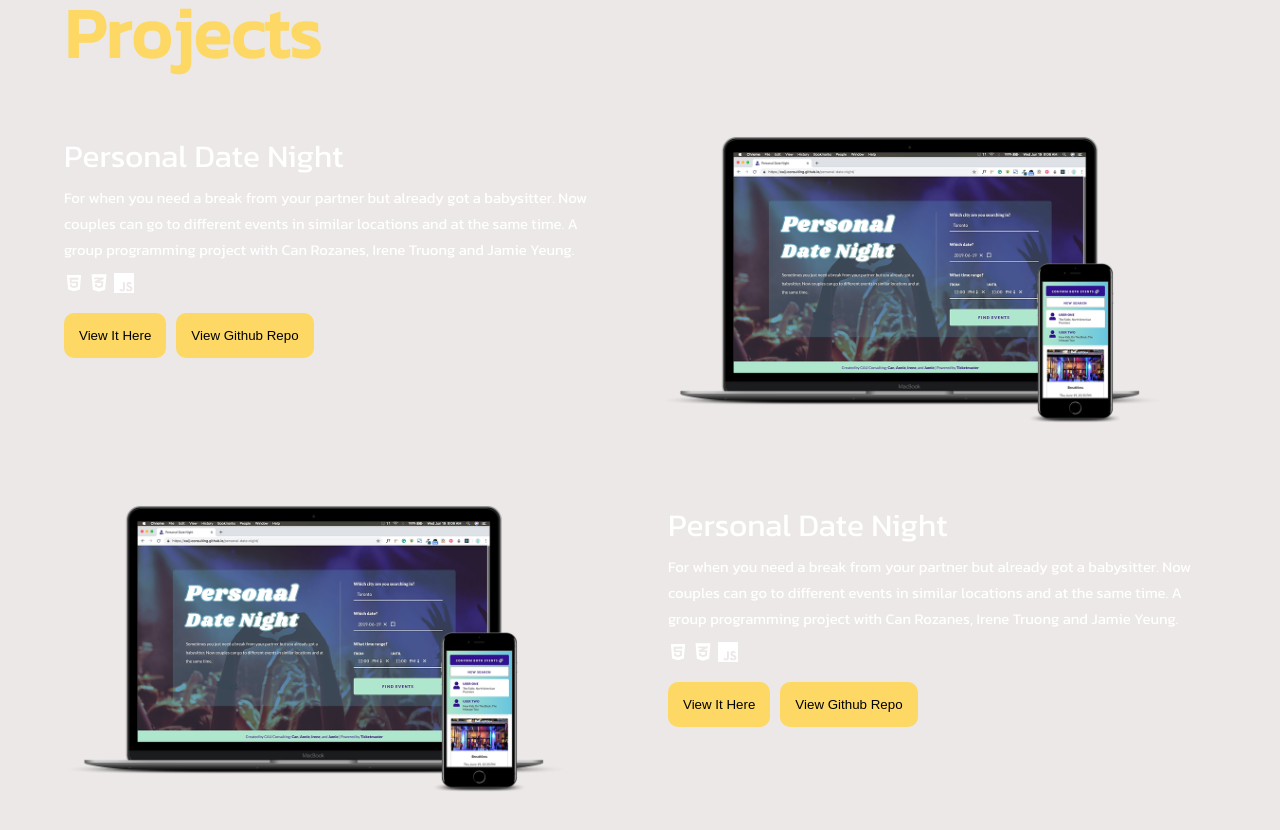
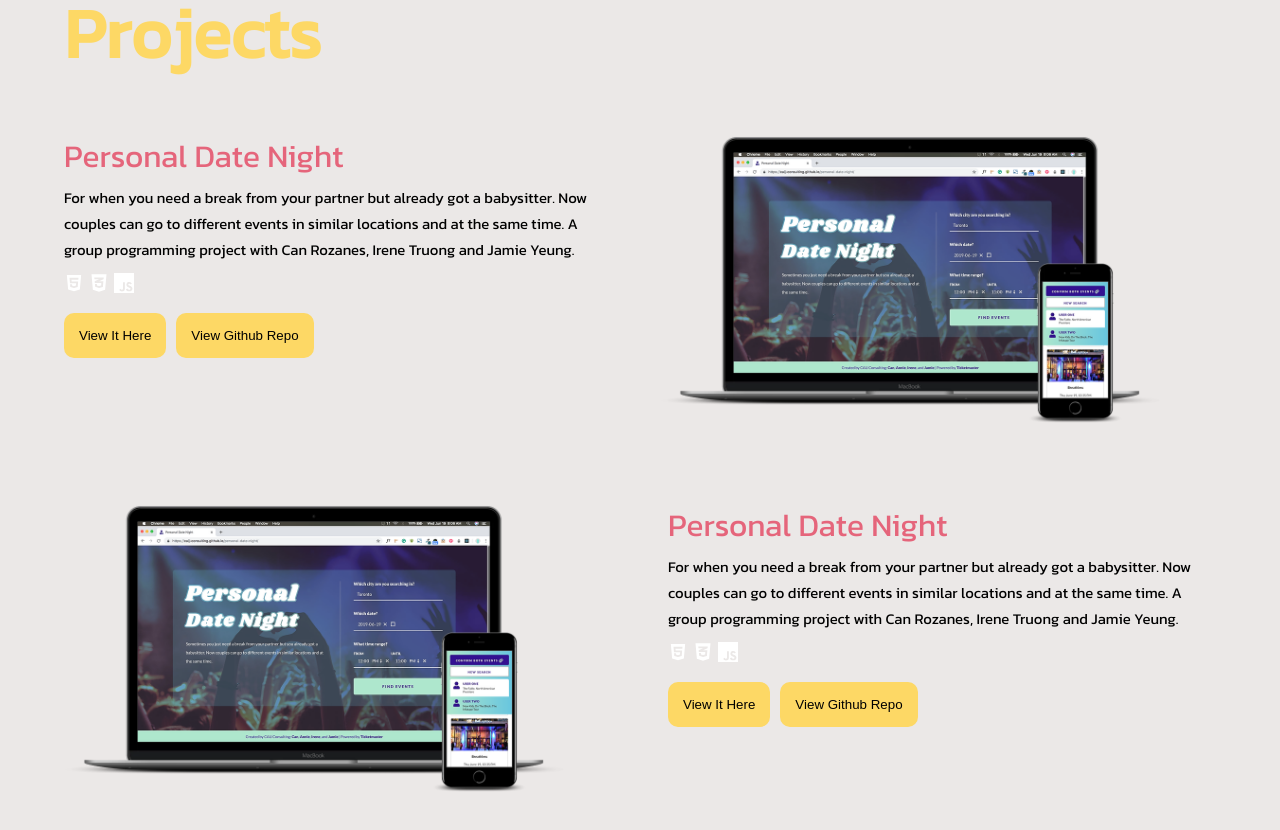
Before and after one commit to Nada-orban/mynewportfolio2, a Next.js app: page / in a window 1280 px wide. Shown: the part 600-1430 px from the top of the page. Built offline with nearby package versions, Linux system fonts and the light colour scheme.

Commit message:
project edit

```diff
--- a/Components/Projects.js
+++ b/Components/Projects.js
@@ -79,10 +79,16 @@ function Projects() {
                         <Grid item
                             md={6}
                             xs={12}>
-                            <Typography variant='h4'>Personal Date Night</Typography>
+                            <Typography variant='h4'
+                                sx={
+                                    {color: "secondary.pink"}
+                            }>Personal Date Night</Typography>
                             <Typography variant='subtitle1'
                                 sx={
-                                    {my: "10px"}
+                                    {
+                                        my: "10px",
+                                        color: "black"
+                                    }
                             }>For when you need a break from your partner but already got a babysitter. Now couples can go to different events in similar locations and at the same time. A group programming project with Can Rozanes, Irene Truong and Jamie Yeung.</Typography>
                             <Box display="flex" justifyContent="start" alignItems="center" gap="5px">
                                 <AiFillHtml5 style={
@@ -128,10 +134,16 @@ function Projects() {
                         <Grid item
                             md={6}
                             xs={12}>
-                            <Typography variant='h4'>Personal Date Night</Typography>
+                            <Typography variant='h4'
+                                sx={
+                                    {color: "secondary.pink"}
+                            }>Personal Date Night</Typography>
                             <Typography variant='subtitle1'
                                 sx={
-                                    {my: "10px"}
+                                    {
+                                        my: "10px",
+                                        color: "black"
+                                    }
                             }>For when you need a break from your partner but already got a babysitter. Now couples can go to different events in similar locations and at the same time. A group programming project with Can Rozanes, Irene Truong and Jamie Yeung.</Typography>
                             <Box display="flex" justifyContent="start" alignItems="center" gap="5px">
                                 <AiFillHtml5 style={
```
